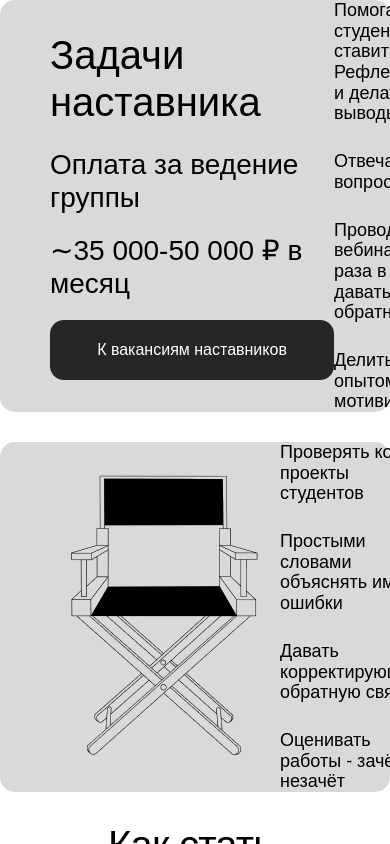
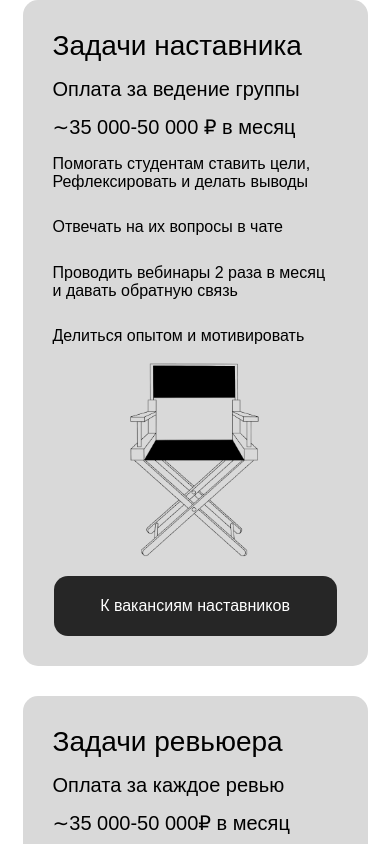
Before and after one commit to NurgaleevaDi/hr-landing, a React (Create React App) app: page / in a window 390 px wide. Shown: the top 844 px of the page. Built offline with nearby package versions, Linux system fonts and the light colour scheme.

Commit message:
block tasks - mobile ver + fix desktop ver

```diff
--- a/src/components/Tasks/Tasks.css
+++ b/src/components/Tasks/Tasks.css
@@ -1,33 +1,60 @@
+.tasks {
+  max-width: 1225px;
+  margin: auto;
+}
 
 .tasks__container {
   box-sizing: border-box;
   margin: auto;
   margin-bottom: 30px;
-  padding-left: 50px;
-  padding-right: 100px;
-  display: flex;
-  justify-content: space-between;
   align-items: center;
-  max-width: 1225px;
+  width: 100%;
   min-height: 345px;
   background-color: #D9D9D9;
   border-radius: 15px;
+  display: grid;
+
+}
+
+.tasks__container_first{
+  grid-template-columns: repeat(3, auto);
+  grid-template-rows: 180px 1fr;
+  grid-template-areas:
+  "info list img"
+  "button list img";
+  /* column-gap: 55px; */
+  padding-left: 50px;
+  padding-right: 100px;
+}
+
+.tasks__container_second{
+  grid-template-columns: repeat(3, auto);
+  grid-template-rows: 180px 1fr;
+  grid-template-areas:
+  "img list info"
+  "img list button";
+  column-gap: 110px;
+  padding-right: 50px;
+  padding-left: 100px;
 }
 
 .tasks__image {
   max-height: 290px;
+  grid-area: img;
 }
 
 .tasks__info {
   margin: auto 0;
+  grid-area: info;
 }
 
 .tasks__title {
   margin: 0;
-  margin-bottom: 24px;
+  margin-bottom: 20px;
+  margin-top: 55px;
   font-style: normal;
   font-weight: 400;
-  font-size: 40px;
+  font-size: 39px;
   line-height: 1.17;
 }
 
@@ -43,6 +70,7 @@
 .tasks__list {
   margin: auto 0;
   padding: 0;
+  grid-area: list;
 }
 
 .tasks__item {
@@ -64,7 +92,8 @@
   background-color: #262626;
   border-radius: 14px;
   min-height: 60px;
-  min-width: 284px;
+  max-width: 320px;
+  grid-area: button;
 }
 
 .tasks__link {
@@ -75,3 +104,51 @@
   font-size: 16px;
   line-height: 1.25;
 }
+
+@media screen and (max-width: 460px) {
+  .tasks {
+    max-width: 345px;
+    margin: auto;
+  }
+
+  .tasks__container {
+    max-width: 345px;
+    display: flex;
+    flex-direction: column;
+    padding: 30px;
+  }
+
+  .tasks__image {
+    max-height: 200px;
+    margin-bottom: 15px;
+  }
+
+  .tasks__info {
+    margin: 0;
+    width: 100%;
+  }
+
+  .tasks__title {
+    margin-top: 0;
+    margin-bottom: 15px;
+    font-size: 28px;
+  }
+
+  .tasks__text {
+    font-size: 20px;
+    margin-bottom: 15px;
+  }
+
+  .tasks__list {
+    margin-bottom: 15px;
+  }
+
+  .tasks__item {
+    font-size: 16px;
+  }
+
+  .tasks__button {
+    min-width: 283px;
+  }
+
+}
--- a/src/components/Tasks/Tasks.js
+++ b/src/components/Tasks/Tasks.js
@@ -4,12 +4,11 @@ import chair from './images/chair.png';
 function Tasks() {
   return (
     <section className="tasks">
-      <div className="tasks__container">
+      <div className="tasks__container tasks__container_first">
         <div className="tasks__info">
           <h2 className="tasks__title">Задачи наставника</h2>
           <p className="tasks__text">Оплата за ведение группы</p>
           <p className="tasks__text">&sim;35 000-50 000 &#8381; в месяц</p>
-          <button type="button" className="tasks__button button"><a className="tasks__link" href="#">К вакансиям наставников</a></button>
         </div>
         <ul className='tasks__list list'>
           <li className="tasks__item">Помогать студентам ставить цели, Рефлексировать и делать выводы</li>
@@ -18,22 +17,24 @@ function Tasks() {
           <li className="tasks__item">Делиться опытом и мотивировать</li>
         </ul>
         <img className='tasks__image' src={chair} alt="Изображение кресла режиссера"></img>
+        <button type="button" className="tasks__button button"><a className="tasks__link" href="#">К вакансиям наставников</a></button>
       </div>
-      <div className="tasks__container">
-        <img className='tasks__image' src={chair} alt="Изображение кресла режиссера"></img>
+      <div className="tasks__container tasks__container_second">
+        <div className="tasks__info">
+          <h2 className="tasks__title">Задачи ревьюера</h2>
+          <p className="tasks__text">Оплата за каждое ревью</p>
+          <p className="tasks__text">&sim;35 000-50 000&#8381; в месяц</p>
+        </div>
         <ul className="tasks__list list">
           <li className="tasks__item">Проверять код и проекты студентов</li>
           <li className="tasks__item">Простыми словами объяснять им их ошибки</li>
           <li className="tasks__item">Давать корректирующую обратную связь</li>
           <li className="tasks__item">Оценивать работы - зачёт/незачёт</li>
         </ul>
-        <div className="tasks__info">
-          <h2 className="tasks__title">Задачи ревьюера</h2>
-          <p className="tasks__text">Оплата за каждое ревью</p>
-          <p className="tasks__text">&sim;35 000-50 000&#8381; в месяц</p>
-          <button type="button" className="tasks__button button"><a className="tasks__link" href="#">К вакансиям ревьюера</a></button>
-        </div>
+        <img className='tasks__image' src={chair} alt="Изображение кресла режиссера"></img>
+        <button type="button" className="tasks__button button"><a className="tasks__link" href="#">К вакансиям ревьюера</a></button>
       </div>
+
     </section>
   );
 }
```
